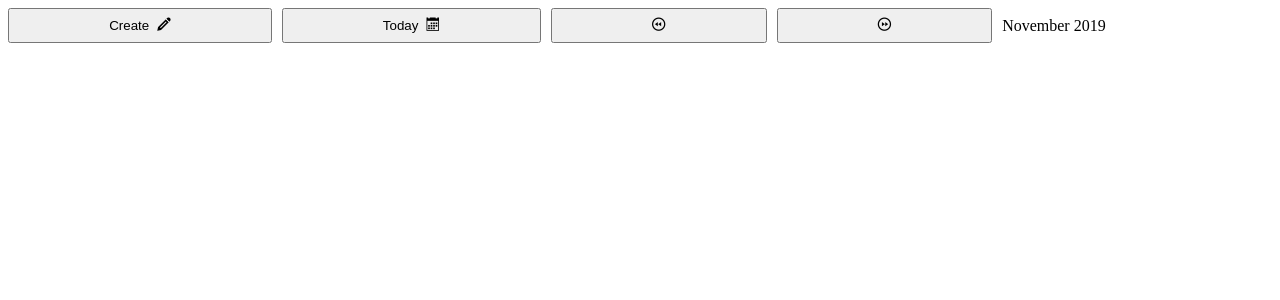
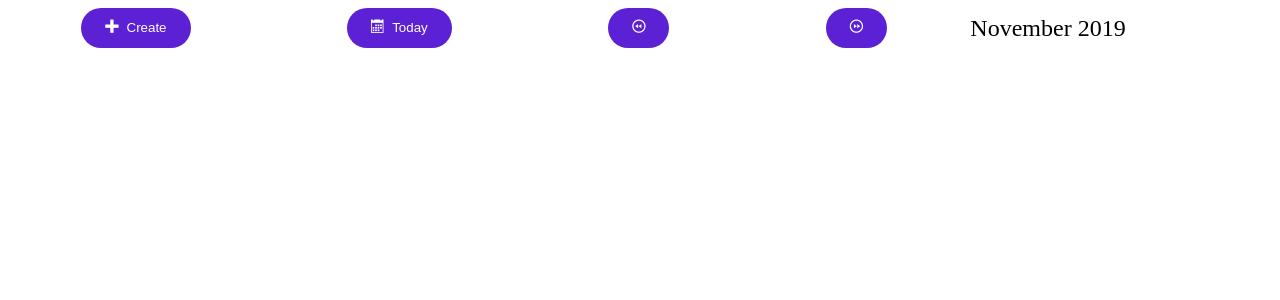
Before and after one commit to tandaraelena/reminder-app, a React (Create React App) app: page / in a window 1280 px wide. Shown: the top 300 px of the page. Built offline with nearby package versions, Linux system fonts and the light colour scheme.

Commit message:
style the buttons and change the font-size of the action text

```diff
--- a/src/component/action-bar/action-bar.component.jsx
+++ b/src/component/action-bar/action-bar.component.jsx
@@ -9,7 +9,7 @@ const ActionBar = () => {
   return (
     <StyledActionBar>
       <Button label="Create" >
-        <i className="icon-pencil"></i>
+        <i className="icon-plus"></i>
       </Button>
       <Button label="Today" >
         <i className="icon-calendar"></i>
--- a/src/component/action-bar/action-bar.style.js
+++ b/src/component/action-bar/action-bar.style.js
@@ -5,4 +5,5 @@ export const StyledActionBar = styled.div`
   grid-template-columns: repeat(5, auto);
   align-items: center;
   grid-gap: 10px;
+  font-size: 24px;
 `
--- a/src/component/button/button.component.jsx
+++ b/src/component/button/button.component.jsx
@@ -7,8 +7,8 @@ const Button = ({ onClick, label = 'hey', children }) => {
       onClick={onClick}
       data-testid='nice-button'
     >
+      {children}
       <span>{label}</span>
-      {children}
     </StyledButton>
   )
 }
--- a/src/component/button/button.style.js
+++ b/src/component/button/button.style.js
@@ -1,9 +1,17 @@
 import styled from 'styled-components';
 
 export const StyledButton = styled.button`
-  padding: 8px 16px;
-  & > span:first-child{
-    padding-right: 8px;
+  padding: 0 24px;
+  border-radius: 20px;
+  height: 40px;
+  line-height: 40px;
+  justify-self: center;
+  border: 0;
+  background-color: rgb(92, 32, 213);
+  color: white;
+
+  & > span:last-child{
+    padding-left: 8px;
   }
   & > span:empty{
     display: none;
```
